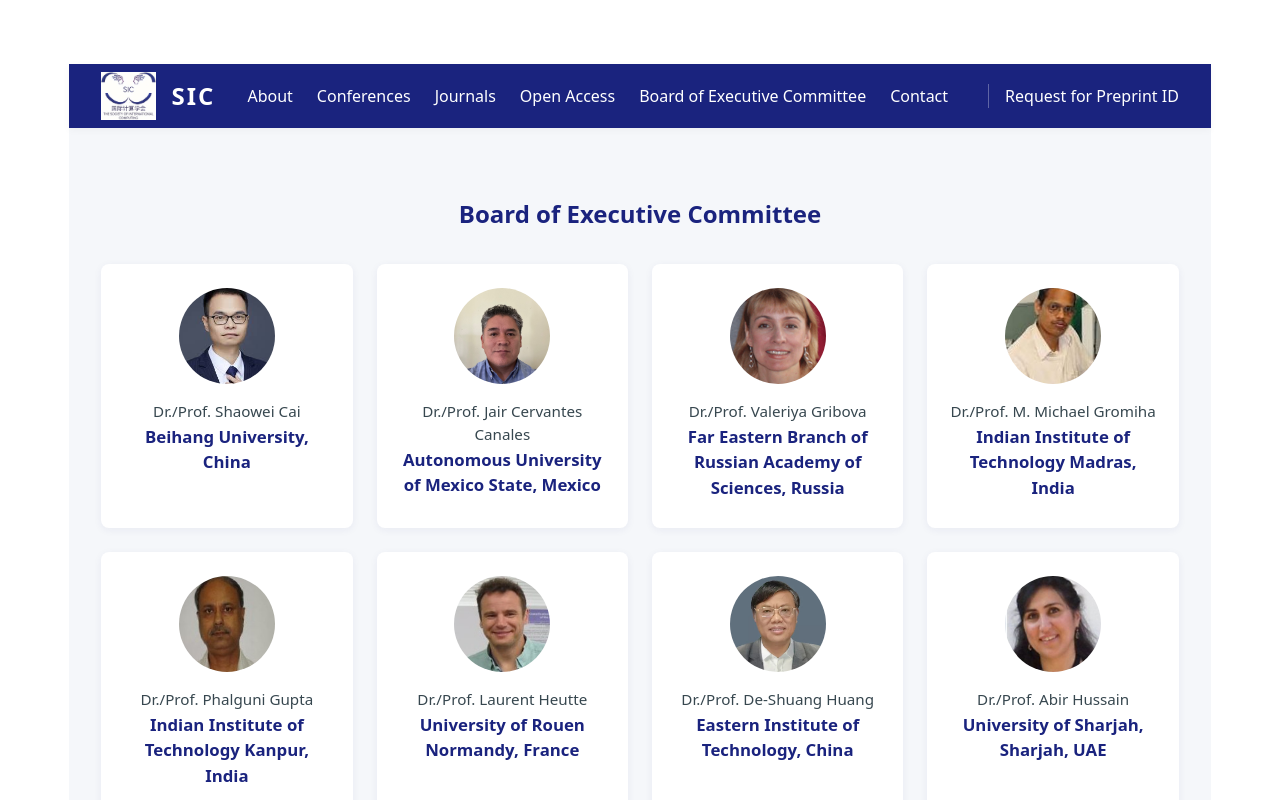
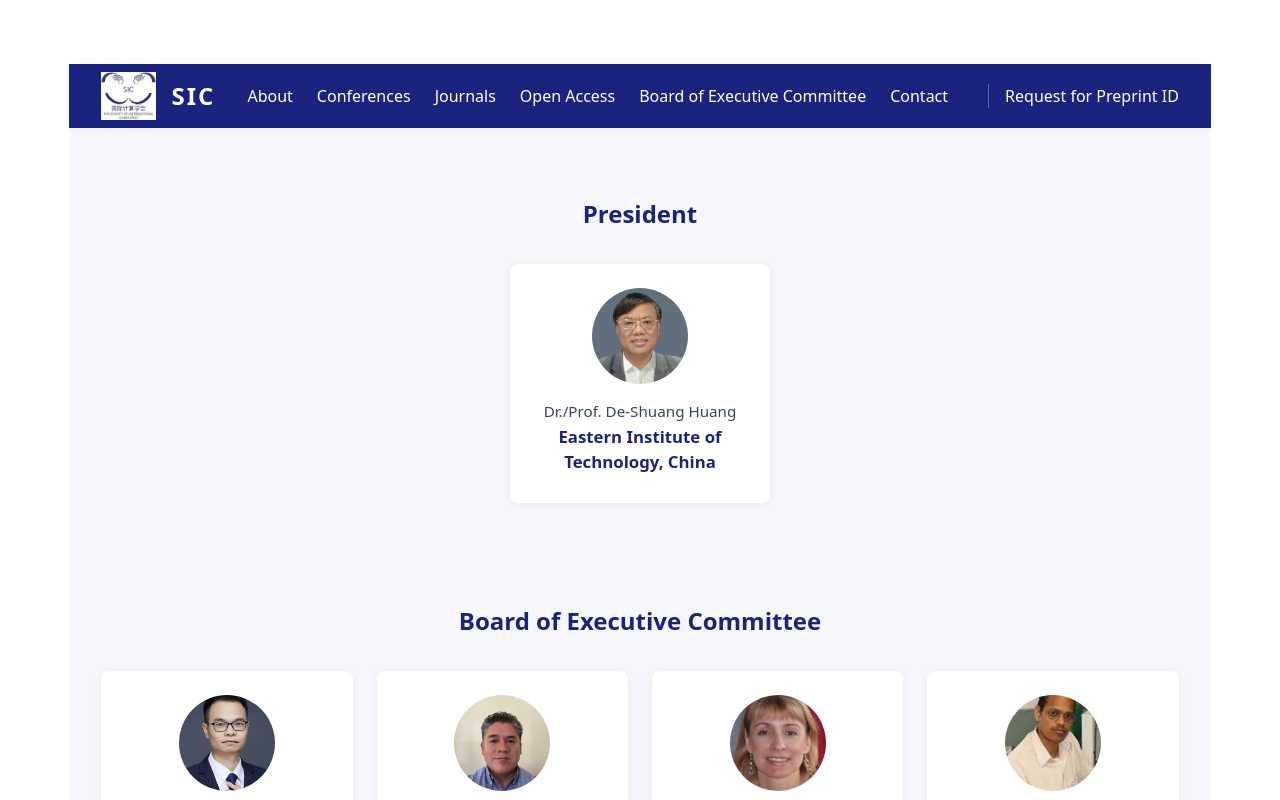
Before and after one commit to idt-eitech/sic_site, a Vue app: page /executive-board in a window 1280 px wide. Shown: the top 800 px of the page. Built offline with nearby package versions, Linux system fonts and the light colour scheme.

Commit message:
feat: add section 'president' above executive board

```diff
--- a/src/components/public/ExecutiveBoard.vue
+++ b/src/components/public/ExecutiveBoard.vue
@@ -1,4 +1,37 @@
 <template>
+  <section class="exec-board-section">
+    <h2>President</h2>
+    <div class="members-grid members-grid--president">
+      <div class="member-card" v-for="member in president" :key="member.role">
+        <div class="avatar-wrapper">
+          <img
+            v-if="member.image"
+            :src="member.image"
+            :alt="member.role"
+            class="avatar-image"
+          />
+          <div v-else class="avatar-placeholder"></div>
+        </div>
+        <div class="member-info">
+          <template v-if="member.profileUrl">
+            <a
+              :href="member.profileUrl"
+              class="member-name-link"
+              target="_blank"
+              rel="noopener"
+            >
+              <p class="member-name">Dr./Prof. {{ member.name }}</p>
+            </a>
+          </template>
+          <template v-else>
+            <p class="member-name">Dr./Prof. {{ member.name }}</p>
+          </template>
+          <h3>{{ member.role }}</h3>
+        </div>
+      </div>
+    </div>
+  </section>
+
   <section class="exec-board-section">
     <h2>Board of Executive Committee</h2>
     <div class="members-grid">
@@ -45,6 +78,14 @@ import abirHussainImage from '../../assets/committee/Abir Hussain.png'
 import kangHyunJoImage from '../../assets/committee/Kang-Hyun Jo.jpg'
 import prashanPremaratneImage from '../../assets/committee/Prashan Premaratne.jpg'
 import chunhouZhengImage from '../../assets/committee/Chunhou Zheng.jpg'
+
+const president = [
+  {
+    name: 'De-Shuang Huang',
+    role: 'Eastern Institute of Technology, China',
+    image: deShuangHuangImage
+  }
+]
 
 const members = [
   {
@@ -102,7 +143,7 @@ const members = [
     role: 'Anhui University, China',
     image: chunhouZhengImage
   }
-];
+]
 </script>
 
 <style scoped>
@@ -120,6 +161,14 @@ const members = [
   display: grid;
   grid-template-columns: repeat(auto-fill, minmax(220px, 1fr));
   gap: 1.5rem;
+}
+.members-grid--president {
+  display: flex;
+  justify-content: center;
+}
+.members-grid--president .member-card {
+  width: 220px;
+  max-width: 100%;
 }
 .member-card {
   background: #fff;
```
